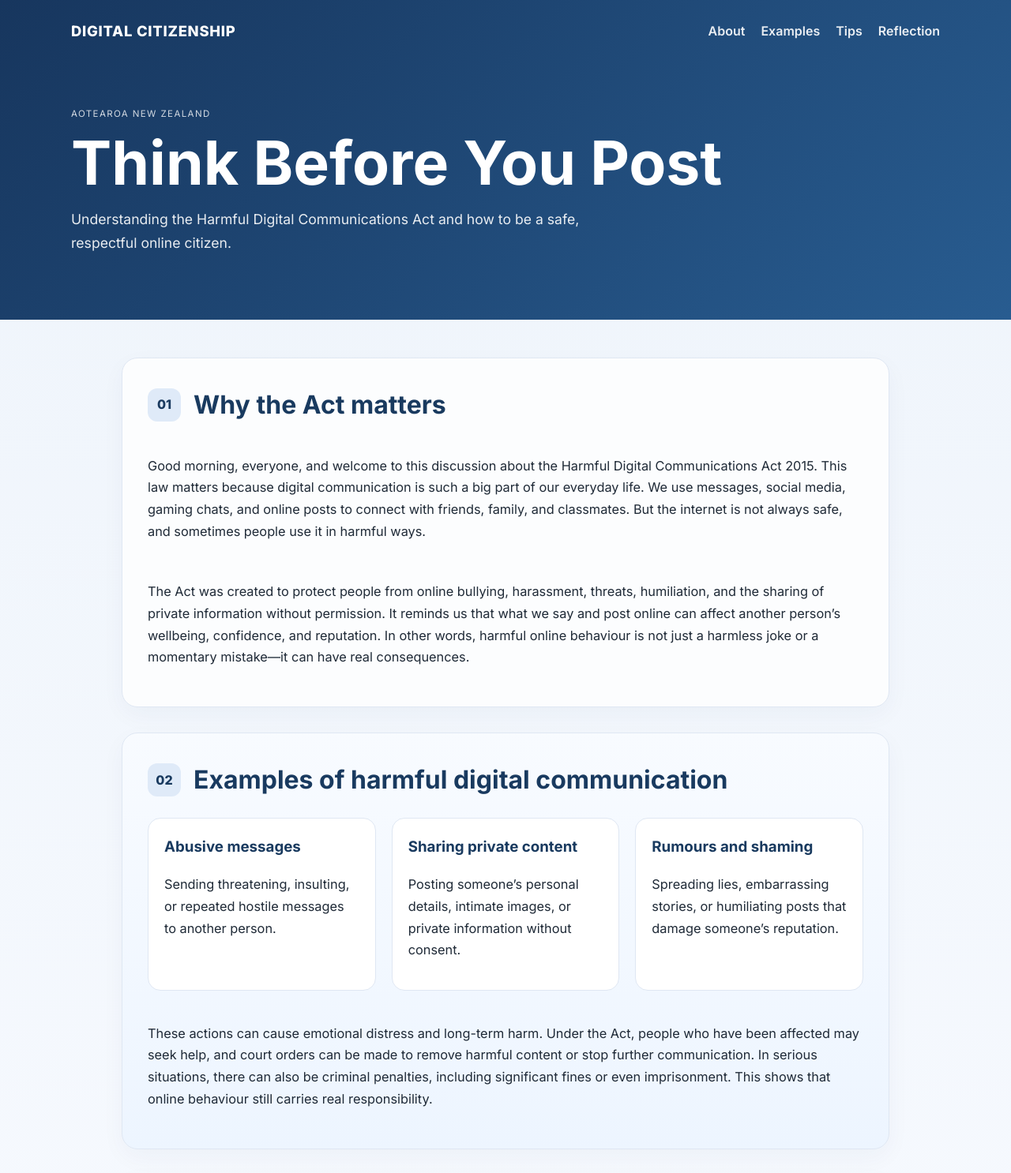
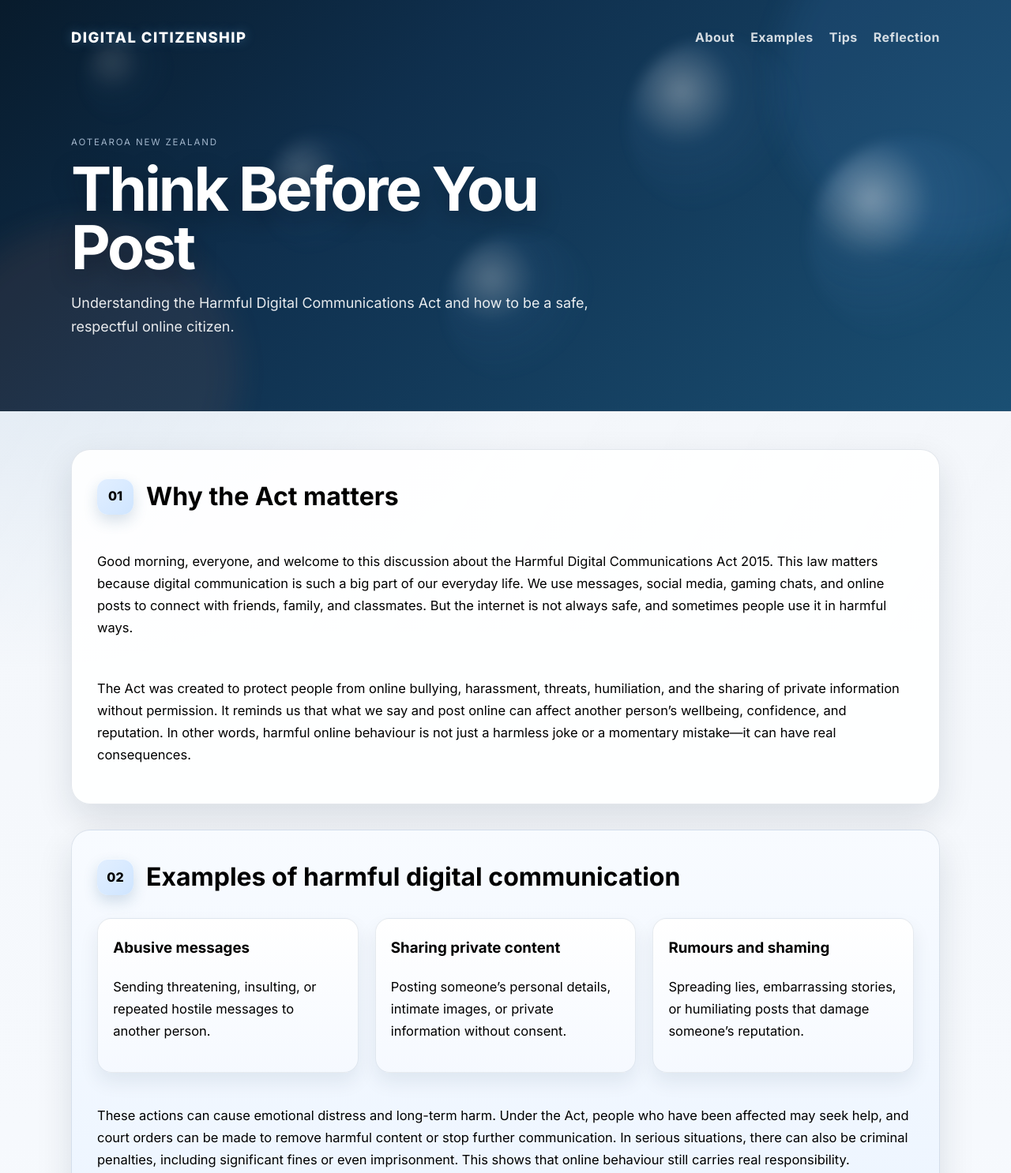
Before and after one commit to Retered/rutherfordhighschool, a plain HTML site: page index.html in a window 1280 px wide. Shown: the top 1486 px of the page at 79% size. Drawn offline with Linux system fonts and the light colour scheme.

Commit message:
Make the site far more dramatic visually with stronger gradients, floating orbs, and animated section reveals.

```diff
--- a/script.js
+++ b/script.js
@@ -1,7 +1,24 @@
-// Add reveal-on-scroll animations while keeping the page visible without JavaScript.
 document.documentElement.classList.add("js-enabled");
 
+const hero = document.querySelector(".hero");
 const reduceMotion = window.matchMedia("(prefers-reduced-motion: reduce)").matches;
+
+if (hero && !reduceMotion) {
+  const orbCount = 5;
+  for (let i = 0; i < orbCount; i += 1) {
+    const orb = document.createElement("span");
+    orb.className = "orb";
+    const size = 120 + i * 35;
+    orb.style.width = `${size}px`;
+    orb.style.height = `${size}px`;
+    orb.style.left = `${8 + i * 18}%`;
+    orb.style.top = `${10 + (i % 3) * 24}%`;
+    orb.style.opacity = `${0.18 + i * 0.08}`;
+    orb.style.animationDelay = `${i * 0.6}s`;
+    hero.appendChild(orb);
+  }
+}
+
 const animatedElements = document.querySelectorAll(
   ".hero-content, main > .section, .card, .tips-list li"
 );
@@ -9,9 +26,8 @@ const animatedElements = document.querySelectorAll(
 if (!reduceMotion && "IntersectionObserver" in window) {
   animatedElements.forEach((element, index) => {
     element.classList.add("reveal");
-
     if (element.matches(".card, .tips-list li")) {
-      element.style.setProperty("--reveal-delay", `${(index % 5) * 70}ms`);
+      element.style.setProperty("--reveal-delay", `${index * 80}ms`);
     }
   });
 
@@ -24,11 +40,10 @@ if (!reduceMotion && "IntersectionObserver" in window) {
         }
       });
     },
-    { threshold: 0.12, rootMargin: "0px 0px -32px 0px" }
+    { threshold: 0.14, rootMargin: "0px 0px -25px 0px" }
   );
 
   animatedElements.forEach((element) => revealObserver.observe(element));
 } else {
-  // Older browsers and reduced-motion users get the complete, non-animated page.
   animatedElements.forEach((element) => element.classList.add("is-visible"));
 }
--- a/styles.css
+++ b/styles.css
@@ -1,50 +1,79 @@
-:root {
-  --bg: #f4f7fb;
-  --panel: #ffffff;
-  --primary: #193a5f;
-  --secondary: #dfeaf8;
-  --accent: #ff9f43;
-  --text: #1f2a37;
-  --muted: #5a6b7d;
-  --border: #dfe7f3;
-}
-
-* {
-  box-sizing: border-box;
-}
-
-html {
-  scroll-behavior: smooth;
-}
-
 body {
   margin: 0;
   font-family: "Inter", sans-serif;
-  background: linear-gradient(180deg, #eef4fb 0%, #f9fbff 100%);
+  background:
+    radial-gradient(circle at top left, rgba(70, 130, 180, 0.22), transparent 32%),
+    radial-gradient(circle at bottom right, rgba(255, 125, 90, 0.14), transparent 28%),
+    linear-gradient(180deg, #081521 0%, #0b1d2e 22%, #f4f7fb 22%, #f8fbff 100%);
   color: var(--text);
   line-height: 1.7;
+  overflow-x: hidden;
+}
+
+body::before {
+  content: "";
+  position: fixed;
+  inset: 0;
+  background: linear-gradient(120deg, rgba(255,255,255,0.06), transparent 40%, rgba(255,255,255,0.04));
+  pointer-events: none;
+  z-index: 0;
 }
 
 .hero {
-  background: linear-gradient(135deg, #17365e 0%, #285c90 100%);
+  position: relative;
+  overflow: hidden;
+  background: linear-gradient(135deg, #081b2c 0%, #0f2f4d 35%, #1a4f73 100%);
   color: white;
-  padding: 1.5rem 5vw 4rem;
+  padding: 1.5rem 5vw 4.5rem;
+  border-bottom: 1px solid rgba(255,255,255,0.1);
+}
+
+.hero::before,
+.hero::after {
+  content: "";
+  position: absolute;
+  border-radius: 50%;
+  filter: blur(20px);
+  opacity: 0.45;
+  pointer-events: none;
+}
+
+.hero::before {
+  width: 420px;
+  height: 420px;
+  background: rgba(92, 168, 255, 0.2);
+  right: -120px;
+  top: -120px;
+  animation: drift 14s ease-in-out infinite alternate;
+}
+
+.hero::after {
+  width: 360px;
+  height: 360px;
+  background: rgba(255, 126, 78, 0.18);
+  left: -90px;
+  bottom: -110px;
+  animation: drift 16s ease-in-out infinite alternate-reverse;
 }
 
 .topbar {
+  position: relative;
+  z-index: 1;
   max-width: 1100px;
   margin: 0 auto;
   display: flex;
   justify-content: space-between;
   align-items: center;
   gap: 1rem;
+  padding: 0.5rem 0;
 }
 
 .brand {
   font-size: 1.15rem;
   font-weight: 800;
-  letter-spacing: 0.04em;
+  letter-spacing: 0.08em;
   text-transform: uppercase;
+  text-shadow: 0 0 14px rgba(127, 197, 255, 0.35);
 }
 
 .nav-links {
@@ -54,76 +83,88 @@ body {
 }
 
 .nav-links a {
-  color: rgba(255, 255, 255, 0.9);
+  color: rgba(255, 255, 255, 0.82);
   text-decoration: none;
-  font-weight: 600;
-  transition: color 180ms ease, transform 180ms ease;
+  font-weight: 700;
+  letter-spacing: 0.03em;
+  transition: color 180ms ease, transform 180ms ease, text-shadow 180ms ease;
 }
 
 .nav-links a:hover,
 .nav-links a:focus-visible {
-  color: white;
+  color: #fff;
   transform: translateY(-2px);
+  text-shadow: 0 0 18px rgba(255,255,255,0.6);
 }
 
 .hero-content {
+  position: relative;
+  z-index: 1;
   max-width: 1100px;
   margin: 5rem auto 0;
+  padding-top: 0.5rem;
 }
 
 .eyebrow {
   text-transform: uppercase;
-  letter-spacing: 0.12em;
+  letter-spacing: 0.16em;
   font-size: 0.72rem;
-  opacity: 0.8;
-  margin-bottom: 0.75rem;
+  opacity: 0.85;
+  margin-bottom: 0.8rem;
+  color: #bccfe4;
 }
 
 .hero h1 {
   margin: 0;
-  font-size: clamp(2.5rem, 6vw, 5rem);
-  line-height: 1.05;
+  font-size: clamp(2.8rem, 6vw, 5.4rem);
+  line-height: 0.96;
+  letter-spacing: -0.04em;
+  max-width: 650px;
+  text-shadow: 0 10px 30px rgba(7, 15, 26, 0.35);
 }
 
 .subtitle {
   max-width: 700px;
-  font-size: 1.1rem;
-  margin-top: 1rem;
+  font-size: 1.12rem;
+  margin-top: 1.15rem;
   color: rgba(255, 255, 255, 0.9);
 }
 
 main {
+  position: relative;
+  z-index: 1;
   max-width: 1100px;
   margin: 0 auto;
   padding: 3rem 5vw 5rem;
 }
 
 .section {
-  background: rgba(255, 255, 255, 0.8);
-  border: 1px solid var(--border);
-  border-radius: 20px;
+  background: rgba(255, 255, 255, 0.9);
+  border: 1px solid rgba(26, 62, 98, 0.12);
+  border-radius: 24px;
   padding: 2rem;
   margin-bottom: 2rem;
-  box-shadow: 0 10px 30px rgba(25, 58, 95, 0.04);
+  box-shadow: 0 18px 45px rgba(16, 31, 52, 0.12);
 }
 
 .section-title {
   display: flex;
   align-items: center;
   gap: 1rem;
-  margin-bottom: 1.25rem;
+  margin-bottom: 1.5rem;
 }
 
 .section-title span {
   display: inline-flex;
   justify-content: center;
   align-items: center;
-  width: 42px;
-  height: 42px;
-  border-radius: 12px;
-  background: var(--secondary);
+  width: 46px;
+  height: 46px;
+  border-radius: 14px;
+  background: linear-gradient(135deg, #e2efff 0%, #cfe5ff 100%);
   color: var(--primary);
-  font-weight: 800;
+  font-weight: 900;
+  box-shadow: inset 0 1px 0 rgba(255,255,255,0.7), 0 8px 18px rgba(32, 88, 134, 0.18);
 }
 
 .section-title h2 {
@@ -140,7 +181,7 @@ main {
 .content-block p,
 .card p,
 .tips-list li {
-  font-size: 1.02rem;
+  font-size: 1.03rem;
   color: var(--text);
 }
 
@@ -151,21 +192,44 @@ main {
 .cards {
   display: grid;
   grid-template-columns: repeat(3, minmax(0, 1fr));
-  gap: 1.25rem;
+  gap: 1.3rem;
   margin-bottom: 1.5rem;
 }
 
 .card {
-  background: white;
-  border: 1px solid var(--border);
-  border-radius: 16px;
-  padding: 1.25rem;
-  transition: transform 220ms ease, box-shadow 220ms ease;
+  position: relative;
+  background: linear-gradient(180deg, rgba(255,255,255,0.96), rgba(245,249,255,0.96));
+  border: 1px solid rgba(25,58,95,0.1);
+  border-radius: 18px;
+  padding: 1.35rem 1.2rem;
+  box-shadow: 0 12px 24px rgba(17, 42, 62, 0.08);
+  transition: transform 220ms ease, box-shadow 220ms ease, border-color 220ms ease;
+}
+
+.card::before {
+  content: "";
+  position: absolute;
+  inset: 0;
+  border-radius: inherit;
+  background: linear-gradient(135deg, rgba(70, 130, 180, 0.12), rgba(255, 126, 78, 0.08));
+  opacity: 0;
+  transition: opacity 220ms ease;
 }
 
 .card:hover {
-  transform: translateY(-5px);
-  box-shadow: 0 14px 28px rgba(25, 58, 95, 0.1);
+  transform: translateY(-7px) scale(1.01);
+  box-shadow: 0 20px 30px rgba(17, 42, 62, 0.14);
+  border-color: rgba(25,58,95,0.2);
+}
+
+.card:hover::before {
+  opacity: 1;
+}
+
+.card h3,
+.card p {
+  position: relative;
+  z-index: 1;
 }
 
 .card h3 {
@@ -175,30 +239,58 @@ main {
 
 .tips-list {
   margin: 0;
-  padding-left: 1.5rem;
+  padding-left: 1.6rem;
   display: grid;
   gap: 0.9rem;
 }
 
 .tips-list li {
-  padding-left: 0.5rem;
+  padding-left: 0.55rem;
+  line-height: 1.7;
 }
 
 .reflection {
   background: linear-gradient(135deg, #fff5ee 0%, #fffaf6 100%);
 }
 
-/* Reveal elements only when JavaScript is active so the page stays readable without it. */
 .js-enabled .reveal {
   opacity: 0;
-  transform: translateY(24px);
-  transition: opacity 650ms ease, transform 650ms cubic-bezier(0.2, 0.7, 0.2, 1);
+  transform: translateY(32px) scale(0.985);
+  transition: opacity 720ms ease, transform 720ms cubic-bezier(0.2, 0.8, 0.2, 1);
   transition-delay: var(--reveal-delay, 0ms);
 }
 
 .js-enabled .reveal.is-visible {
   opacity: 1;
-  transform: translateY(0);
+  transform: translateY(0) scale(1);
+}
+
+.orb {
+  position: absolute;
+  border-radius: 50%;
+  background: radial-gradient(circle at 30% 30%, rgba(255,255,255,0.82), rgba(113,177,248,0.15) 30%, rgba(255,255,255,0) 70%);
+  filter: blur(8px);
+  pointer-events: none;
+  opacity: 0.6;
+  animation: float 14s ease-in-out infinite alternate;
+}
+
+@keyframes float {
+  0% {
+    transform: translate3d(0, 0, 0) scale(1);
+  }
+  100% {
+    transform: translate3d(18px, -30px, 0) scale(1.18);
+  }
+}
+
+@keyframes drift {
+  0% {
+    transform: translate3d(0, 0, 0) scale(1);
+  }
+  100% {
+    transform: translate3d(26px, 28px, 0) scale(1.08);
+  }
 }
 
 @media (prefers-reduced-motion: reduce) {
@@ -207,15 +299,16 @@ main {
   }
 
   .js-enabled .reveal,
-  .js-enabled .reveal.is-visible {
+  .js-enabled .reveal.is-visible,
+  .nav-links a,
+  .card,
+  .hero::before,
+  .hero::after,
+  .orb {
+    animation: none;
+    transition: none;
+    transform: none;
     opacity: 1;
-    transform: none;
-    transition: none;
-  }
-
-  .nav-links a,
-  .card {
-    transition: none;
   }
 }
 
@@ -232,4 +325,8 @@ main {
   .section {
     padding: 1.5rem 1.1rem;
   }
+
+  .hero {
+    padding-bottom: 3.5rem;
+  }
 }
```
